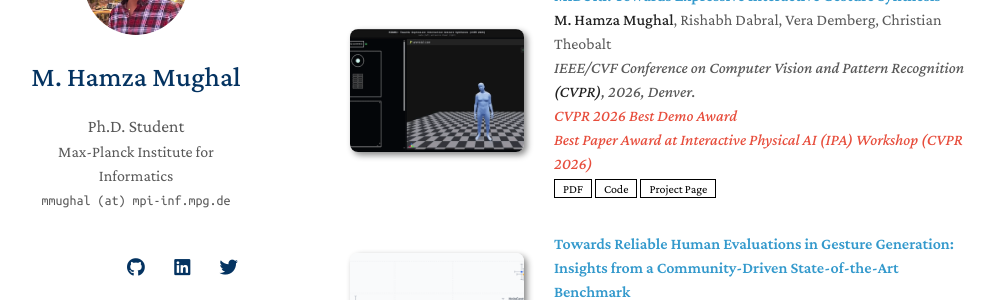
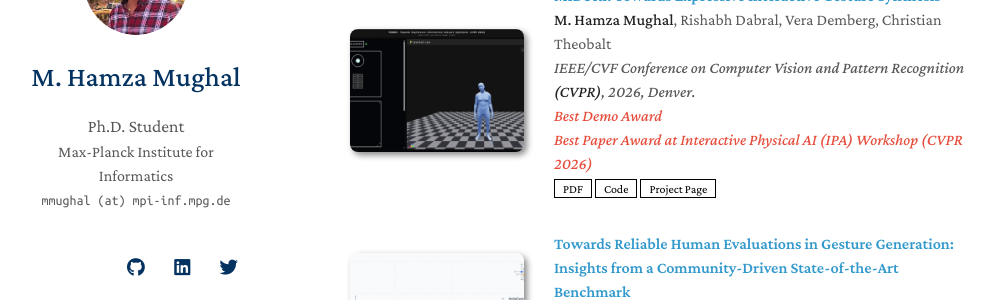
Before and after one commit to m-hamza-mughal/m-hamza-mughal.github.io, a Jekyll site: the page built from index.md, in a window 1280 px wide and 900 px high, scrolled down 449 px. Shown: the part 153-453 px from the top of the window, without its empty margins (140-1135 px from the left). Built offline with Jekyll 4.4.1, drawn with Linux system fonts in a browser that asks for light colours; nearby versions of some CDN libraries; a style sheet for code colours, icons or effects is not loaded; our own code applies the rules of GitHub Pages for plain Markdown files.

Commit message:
add notes2

```diff
--- a/_data/publications.yml
+++ b/_data/publications.yml
@@ -9,7 +9,7 @@ main:
     # dataset: https://edmond.mpg.de/dataset.xhtml?persistentId=doi:10.17617/3.IPFYCC
     # bibtex: https://bib.yliu.me/MICCAI23.txt
     image: ./assets/papers/miburi.gif
-    notes: CVPR 2026 Best Demo Award
+    notes: Best Demo Award
     notes2: Best Paper Award at Interactive Physical AI (IPA) Workshop (CVPR 2026)
 
   - title: "Towards Reliable Human Evaluations in Gesture Generation: Insights from a Community-Driven State-of-the-Art Benchmark"
```
